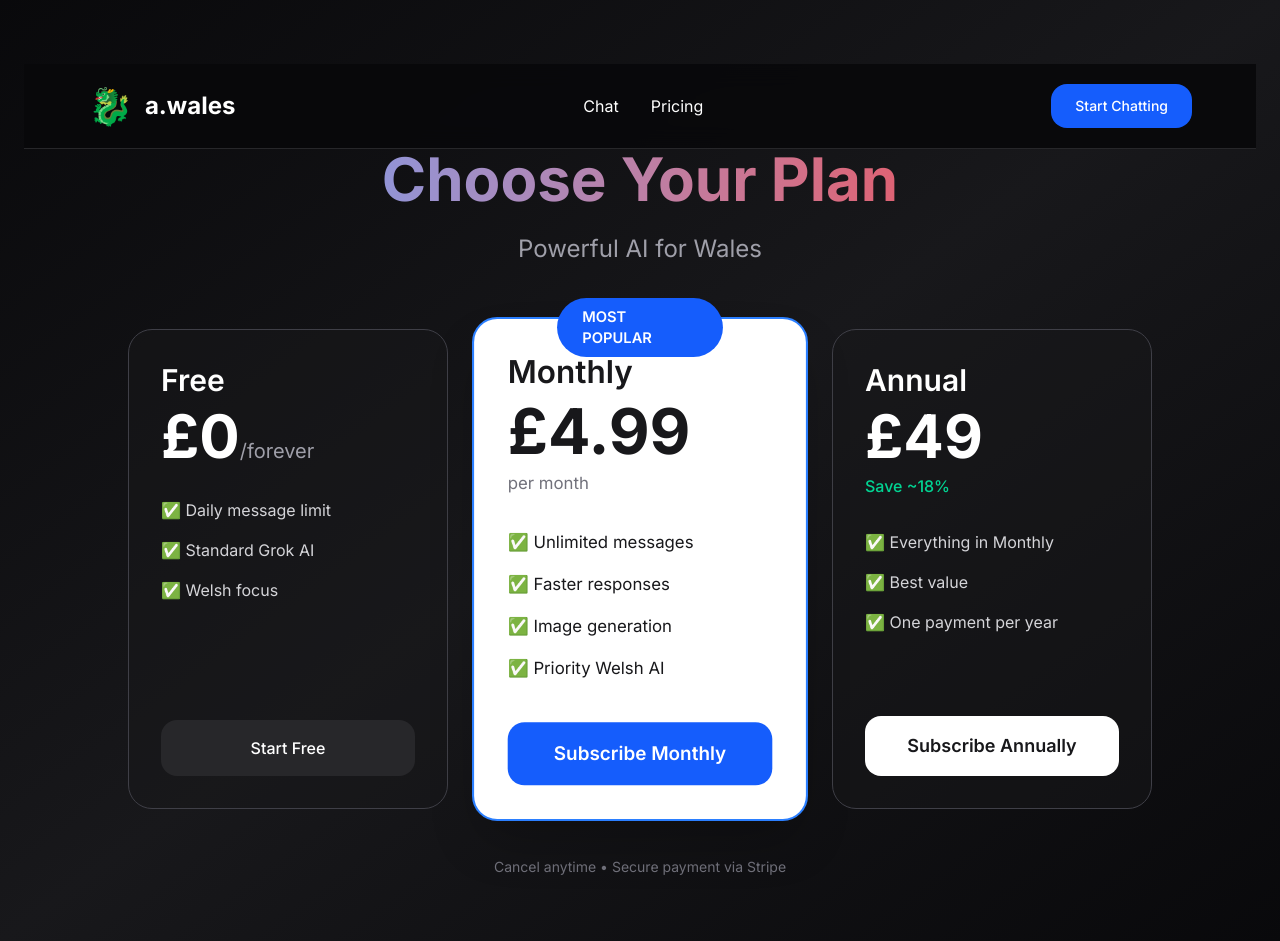
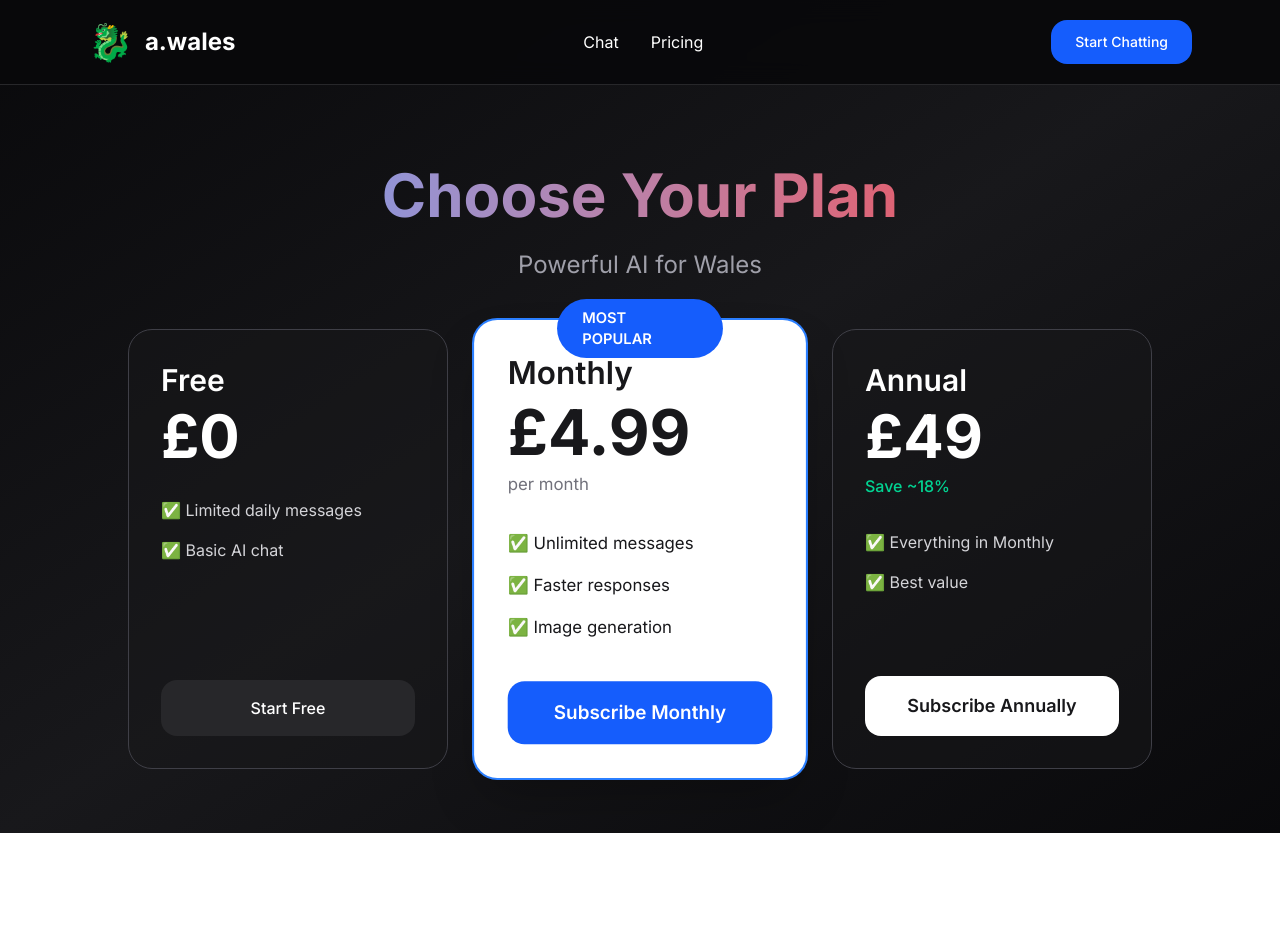
Before and after one commit to walesai/a-wales, a Next.js app: page /pricing in a window 1280 px wide. After the commit the page ends 833 px from the top, so only its background shows below. Built offline with nearby package versions, Linux system fonts and the light colour scheme.

Commit message:
Update pricing page with consistent header

```diff
--- a/app/pricing/page.tsx
+++ b/app/pricing/page.tsx
@@ -1,6 +1,7 @@
 'use client';
-import Header from '@/components/Header';
+
 import { useState } from 'react';
+import Link from 'next/link';
 
 export default function Pricing() {
   const [loading, setLoading] = useState<string | null>(null);
@@ -30,50 +31,59 @@ export default function Pricing() {
   };
 
   return (
-    <div className="min-h-screen bg-gradient-to-br from-zinc-950 via-zinc-900 to-zinc-950 text-white py-16 px-6">
-      <Header />
-      <div className="max-w-5xl mx-auto">
-        <div className="text-center mb-16">
-          <h1 className="text-6xl font-bold mb-6 bg-gradient-to-r from-blue-400 to-red-500 bg-clip-text text-transparent">
-            Choose Your Plan
-          </h1>
-          <p className="text-2xl text-zinc-400">Powerful AI for Wales</p>
+    <div className="min-h-screen bg-gradient-to-br from-zinc-950 via-zinc-900 to-zinc-950 text-white">
+
+      {/* Consistent Header */}
+      <header className="sticky top-0 z-50 bg-zinc-950/95 backdrop-blur-md border-b border-zinc-800">
+        <div className="max-w-6xl mx-auto px-6 py-5 flex justify-between items-center">
+          <div className="flex items-center gap-3">
+            <span className="text-4xl">🐉</span>
+            <Link href="/" className="text-2xl font-bold hover:text-blue-400 transition">a.wales</Link>
+          </div>
+          <nav className="hidden md:flex items-center gap-8 text-base">
+            <Link href="/chat" className="hover:text-blue-400 transition">Chat</Link>
+            <Link href="/pricing" className="hover:text-blue-400 transition">Pricing</Link>
+          </nav>
+          <Link href="/chat" className="px-6 py-3 bg-blue-600 hover:bg-blue-700 rounded-2xl text-sm font-medium transition">
+            Start Chatting
+          </Link>
+        </div>
+      </header>
+
+      {/* Pricing Content */}
+      <div className="pt-20 pb-16 px-6">
+        <div className="max-w-5xl mx-auto text-center">
+          <h1 className="text-6xl font-bold mb-6 bg-gradient-to-r from-blue-400 to-red-500 bg-clip-text text-transparent">Choose Your Plan</h1>
+          <p className="text-2xl text-zinc-400 mb-12">Powerful AI for Wales</p>
         </div>
 
         <div className="grid md:grid-cols-3 gap-8 max-w-5xl mx-auto">
           {/* Free */}
           <div className="bg-zinc-900/50 border border-zinc-700 rounded-3xl p-8 flex flex-col">
             <h3 className="text-3xl font-semibold mb-2">Free</h3>
-            <p className="text-6xl font-bold mb-8">£0<span className="text-xl font-normal text-zinc-400">/forever</span></p>
-
+            <p className="text-6xl font-bold mb-8">£0</p>
             <ul className="space-y-4 mb-10 flex-1 text-zinc-300">
-              <li className="flex items-center gap-3">✅ Daily message limit</li>
-              <li className="flex items-center gap-3">✅ Standard Grok AI</li>
-              <li className="flex items-center gap-3">✅ Welsh focus</li>
+              <li>✅ Limited daily messages</li>
+              <li>✅ Basic AI chat</li>
             </ul>
-
-            <a href="/chat" className="mt-auto block w-full py-4 bg-zinc-800 hover:bg-zinc-700 text-center rounded-2xl font-medium transition">
+            <Link href="/chat" className="mt-auto block w-full py-4 bg-zinc-800 hover:bg-zinc-700 text-center rounded-2xl font-medium">
               Start Free
-            </a>
+            </Link>
           </div>
 
-          {/* Monthly - Popular */}
+          {/* Monthly */}
           <div className="bg-white text-zinc-900 rounded-3xl p-8 flex flex-col relative scale-105 shadow-2xl border-2 border-blue-500">
             <div className="absolute -top-5 left-1/2 -translate-x-1/2 bg-blue-600 text-white text-sm font-semibold px-6 py-2 rounded-full">
               MOST POPULAR
             </div>
-
             <h3 className="text-3xl font-semibold mb-2">Monthly</h3>
             <p className="text-6xl font-bold mb-2">£4.99</p>
             <p className="text-zinc-500 mb-8">per month</p>
-
             <ul className="space-y-4 mb-10 flex-1">
-              <li className="flex items-center gap-3">✅ Unlimited messages</li>
-              <li className="flex items-center gap-3">✅ Faster responses</li>
-              <li className="flex items-center gap-3">✅ Image generation</li>
-              <li className="flex items-center gap-3">✅ Priority Welsh AI</li>
+              <li>✅ Unlimited messages</li>
+              <li>✅ Faster responses</li>
+              <li>✅ Image generation</li>
             </ul>
-
             <button
               onClick={() => handleCheckout('monthly')}
               disabled={loading === 'monthly'}
@@ -88,13 +98,10 @@ export default function Pricing() {
             <h3 className="text-3xl font-semibold mb-2">Annual</h3>
             <p className="text-6xl font-bold mb-2">£49</p>
             <p className="text-emerald-400 font-medium mb-8">Save ~18%</p>
-
             <ul className="space-y-4 mb-10 flex-1 text-zinc-300">
-              <li className="flex items-center gap-3">✅ Everything in Monthly</li>
-              <li className="flex items-center gap-3">✅ Best value</li>
-              <li className="flex items-center gap-3">✅ One payment per year</li>
+              <li>✅ Everything in Monthly</li>
+              <li>✅ Best value</li>
             </ul>
-
             <button
               onClick={() => handleCheckout('annual')}
               disabled={loading === 'annual'}
@@ -104,10 +111,6 @@ export default function Pricing() {
             </button>
           </div>
         </div>
-
-        <p className="text-center text-zinc-500 mt-12 text-sm">
-          Cancel anytime • Secure payment via Stripe
-        </p>
       </div>
     </div>
   );
```
